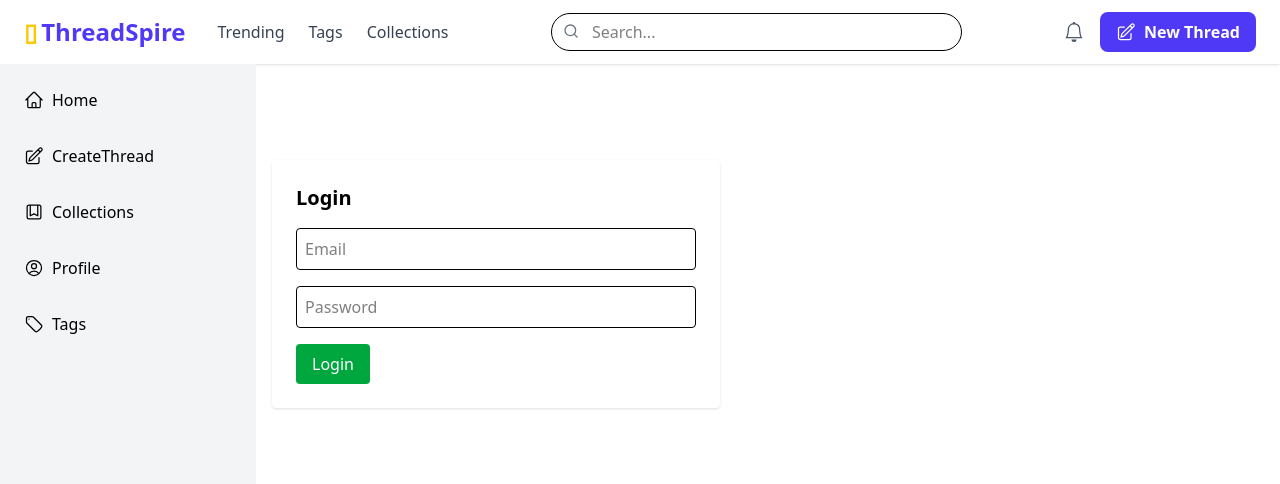
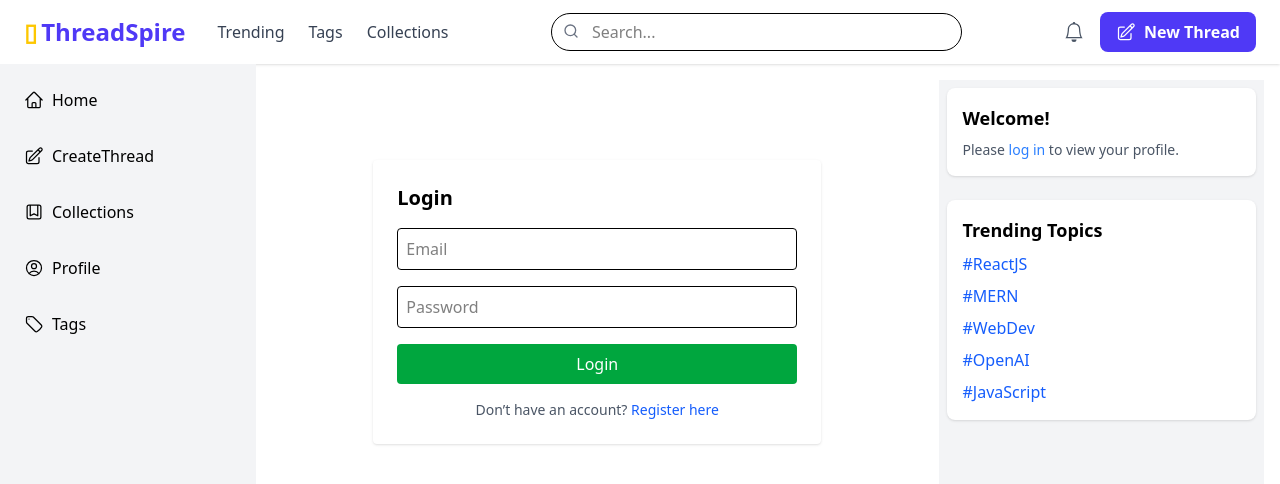
Before and after one commit to Divyanshi2408/ThreadSpire-Community-Wisdom-Threads, a React (Vite) app in the folder client/: page /login in a window 1280 px wide. Shown: the top 484 px of the page. Built offline with nearby package versions, Linux system fonts and the light colour scheme.

Commit message:
add authentication

```diff
--- a/client/src/App.jsx
+++ b/client/src/App.jsx
@@ -8,15 +8,20 @@ import Sidebar from "./components/Sidebar";
 import Collections from "./pages/Collections";
 import Profile from "./pages/Profile";
 import Tags from "./pages/Tags";
+import TrendingTopics from "./components/TrendingTopics";
 
 function App() {
   return (
     <>
+
+  <div className="flex flex-1">
     <div className="flex flex-col flex-1">
       <Navbar />
-      <div className="flex min-h-screen">
+      <div className="flex min-h-screen ">
       <Sidebar />
-      <main className="p-4">
+      <main className="flex flex-1 p-4 gap-4">
+        {/* Main Content */}
+        <div className="w-full md:w-2/3">
       <Routes>
         <Route path="/" element={<Home />} />
         <Route path="/create" element={<CreateThread />} />
@@ -26,9 +31,17 @@ function App() {
         <Route path="/register" element={<Register />} />
         <Route path="/login" element={<Login />} />
       </Routes>
+      </div>
+
+        {/* Right Sidebar */}
+        <div className="hidden lg:block w-1/3 space-y-6 bg-gray-100  p-2">
+          <Profile />
+          <TrendingTopics />
+        </div>
       </main>
-      </div>
     </div>
+    </div>
+</div>
     </>
   );
 }
--- /dev/null
+++ b/client/src/components/TrendingTopics.jsx
@@ -0,0 +1,23 @@
+import React from 'react';
+
+const topics = ['#ReactJS', '#MERN', '#WebDev', '#OpenAI', '#JavaScript'];
+
+const TrendingTopics = () => {
+  return (
+    <div className="bg-white p-4 rounded-lg shadow">
+      <h2 className="text-lg font-semibold mb-2">Trending Topics</h2>
+      <ul className="space-y-2">
+        {topics.map((topic, index) => (
+          <li
+            key={index}
+            className="text-blue-600 hover:underline cursor-pointer"
+          >
+            {topic}
+          </li>
+        ))}
+      </ul>
+    </div>
+  );
+};
+
+export default TrendingTopics;
--- /dev/null
+++ b/client/src/context/AuthContext.jsx
@@ -0,0 +1,26 @@
+import { createContext, useContext, useEffect, useState } from 'react';
+
+const AuthContext = createContext();
+
+export const AuthProvider = ({ children }) => {
+  const [user, setUser] = useState(() => {
+    const storedUser = localStorage.getItem('user');
+    return storedUser ? JSON.parse(storedUser) : null;
+  });
+
+  useEffect(() => {
+    if (user) {
+      localStorage.setItem('user', JSON.stringify(user));
+    } else {
+      localStorage.removeItem('user');
+    }
+  }, [user]);
+
+  return (
+    <AuthContext.Provider value={{ user, setUser }}>
+      {children}
+    </AuthContext.Provider>
+  );
+};
+
+export const useAuth = () => useContext(AuthContext);
--- a/client/src/main.jsx
+++ b/client/src/main.jsx
@@ -3,11 +3,14 @@ import ReactDOM from 'react-dom/client';
 import App from './App';
 import { BrowserRouter } from 'react-router-dom';
 import './index.css';
+import { AuthProvider } from './context/AuthContext';
 
 ReactDOM.createRoot(document.getElementById('root')).render(
   <React.StrictMode>
+   <AuthProvider>
     <BrowserRouter>
       <App />
     </BrowserRouter>
+    </AuthProvider>
   </React.StrictMode>
 );
--- a/client/src/pages/Login.jsx
+++ b/client/src/pages/Login.jsx
@@ -1,5 +1,5 @@
 import { useState } from "react";
-import { useNavigate } from "react-router-dom";
+import { useNavigate, Link } from "react-router-dom";
 import { loginUser } from "../services/api";
 
 export default function Login() {
@@ -46,11 +46,19 @@ export default function Login() {
         />
         <button
           type="submit"
-          className="bg-green-600 text-white px-4 py-2 rounded hover:bg-green-700"
+          className="bg-green-600 text-white px-4 py-2 rounded hover:bg-green-700 w-full"
         >
           Login
         </button>
       </form>
+
+      {/* Register Link */}
+      <p className="mt-4 text-center text-sm text-gray-600">
+        Don’t have an account?{" "}
+        <Link to="/register" className="text-blue-600 hover:underline">
+          Register here
+        </Link>
+      </p>
     </div>
   );
 }
--- a/client/src/pages/Profile.jsx
+++ b/client/src/pages/Profile.jsx
@@ -1,9 +1,53 @@
-import React from 'react'
+// import React from 'react';
+
+// const Profile = () => {
+//   return (
+//     <div className="bg-white p-4 rounded-lg shadow">
+//       <h2 className="text-lg font-semibold mb-2">Your Profile</h2>
+//       <div className="flex items-center gap-4">
+//         <div className="w-12 h-12 bg-blue-500 text-white rounded-full flex items-center justify-center text-xl font-bold">
+//           U
+//         </div>
+//         <div>
+//           <p className="font-medium">Anonymous</p>
+//           <p className="text-sm text-gray-500">View your profile</p>
+//         </div>
+//       </div>
+//     </div>
+//   );
+// };
+
+// export default Profile;
+
+import React from 'react';
+import { useAuth } from '../context/AuthContext';
 
 const Profile = () => {
+  const { user } = useAuth();
+
+  if (!user) {
+    return (
+      <div className="bg-white p-4 rounded-lg shadow">
+        <h2 className="text-lg font-semibold mb-2">Welcome!</h2>
+        <p className="text-sm text-gray-600">Please <a href="/login" className="text-blue-500 hover:underline">log in</a> to view your profile.</p>
+      </div>
+    );
+  }
+
   return (
-    <div>Profile</div>
-  )
-}
+    <div className="bg-white p-4 rounded-lg shadow">
+      <h2 className="text-lg font-semibold mb-2">Your Profile</h2>
+      <div className="flex items-center gap-4">
+        <div className="w-12 h-12 bg-blue-500 text-white rounded-full flex items-center justify-center text-xl font-bold">
+          {user.name?.charAt(0) || 'U'}
+        </div>
+        <div>
+          <p className="font-medium">{user.name || 'Anonymous'}</p>
+          <p className="text-sm text-gray-500">View your profile</p>
+        </div>
+      </div>
+    </div>
+  );
+};
 
-export default Profile
+export default Profile;
--- a/client/src/pages/Register.jsx
+++ b/client/src/pages/Register.jsx
@@ -1,5 +1,5 @@
 import { useState } from "react";
-import { useNavigate } from "react-router-dom";
+import { useNavigate, Link } from "react-router-dom";
 import { registerUser } from "../services/api";
 
 export default function Register() {
@@ -53,11 +53,19 @@ export default function Register() {
         />
         <button
           type="submit"
-          className="bg-blue-600 text-white px-4 py-2 rounded hover:bg-blue-700"
+          className="bg-blue-600 text-white px-4 py-2 rounded hover:bg-blue-700 w-full"
         >
           Register
         </button>
       </form>
+
+      {/* Login Link */}
+      <p className="mt-4 text-center text-sm text-gray-600">
+        Already have an account?{" "}
+        <Link to="/login" className="text-green-600 hover:underline">
+          Login here
+        </Link>
+      </p>
     </div>
   );
 }
```
